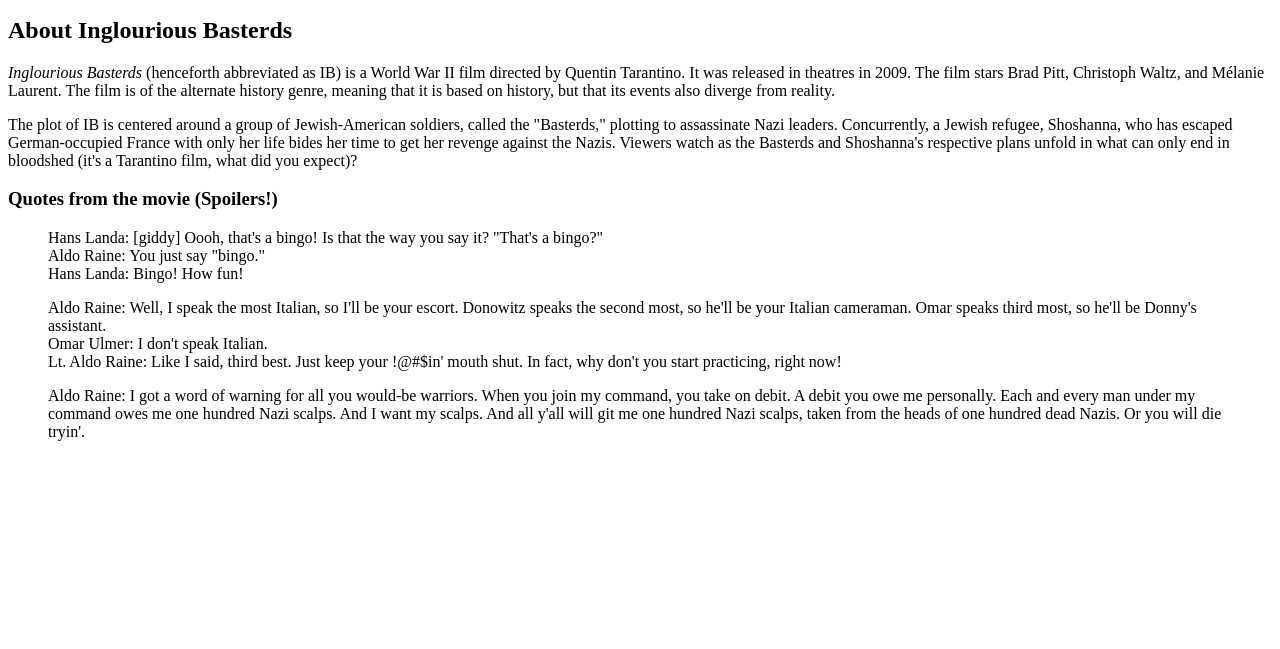
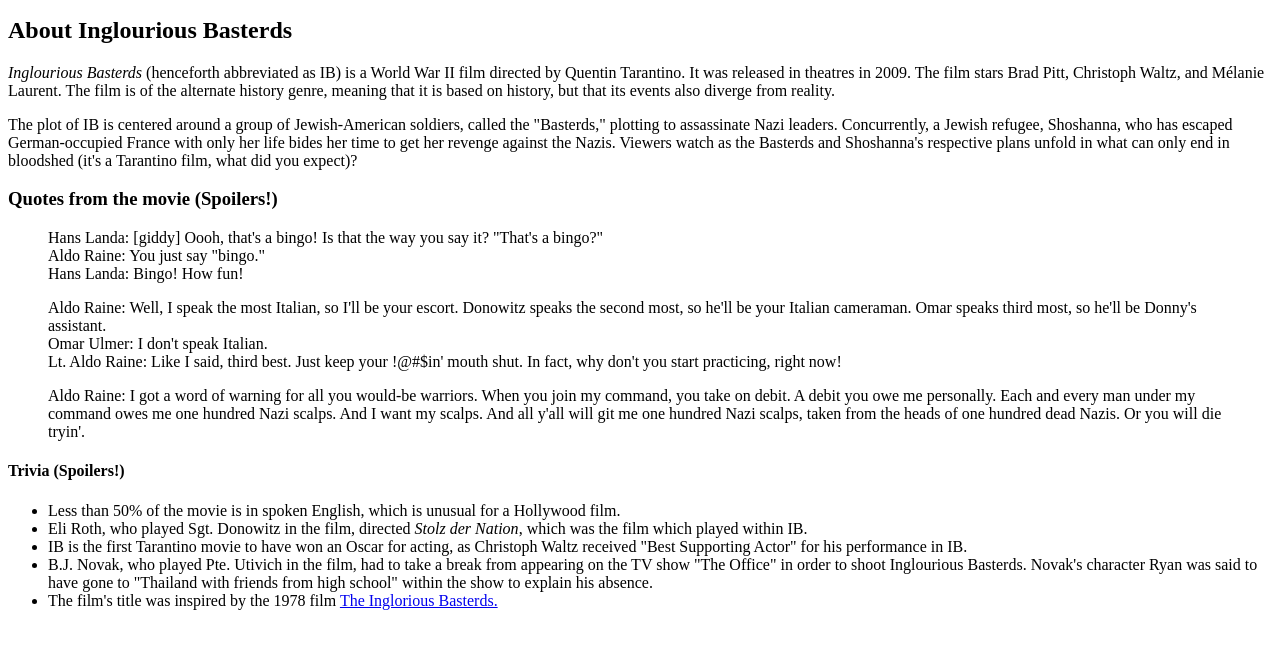
Before and after one commit to parkyngj/inglourious-basterds, a plain HTML site: page index.html in a window 1280 px wide. Shown: the part 101-750 px from the top of the page. Drawn offline with Linux system fonts and the light colour scheme.

Commit message:
Add trivia section and trivia

```diff
--- a/index.html
+++ b/index.html
@@ -38,5 +38,16 @@
   <blockquote>
     Aldo Raine: I got a word of warning for all you would-be warriors. When you join my command, you take on debit. A debit you owe me personally. Each and every man under my command owes me one hundred Nazi scalps. And I want my scalps. And all y'all will git me one hundred Nazi scalps, taken from the heads of one hundred dead Nazis. Or you will die tryin'.
   </blockquote>
+
+  <h4>
+    Trivia (Spoilers!)
+  </h4>
+  <ul>
+    <li>Less than 50% of the movie is in spoken English, which is unusual for a Hollywood film.</li>
+    <li>Eli Roth, who played Sgt. Donowitz in the film, directed <em>Stolz der Nation</em>, which was the film which played within IB.</li>
+    <li>IB is the first Tarantino movie to have won an Oscar for acting, as Christoph Waltz received "Best Supporting Actor" for his performance in IB.</li>
+    <li>B.J. Novak, who played Pte. Utivich in the film, had to take a break from appearing on the TV show "The Office" in order to shoot Inglourious Basterds. Novak's character Ryan was said to have gone to "Thailand with friends from high school" within the show to explain his absence.</li>
+    <li>The film's title was inspired by the 1978 film <a href="http://www.imdb.com/title/tt0076584/">The Inglorious Basterds.</a></li>
+  </ul>
 </body>
 </html>
```
